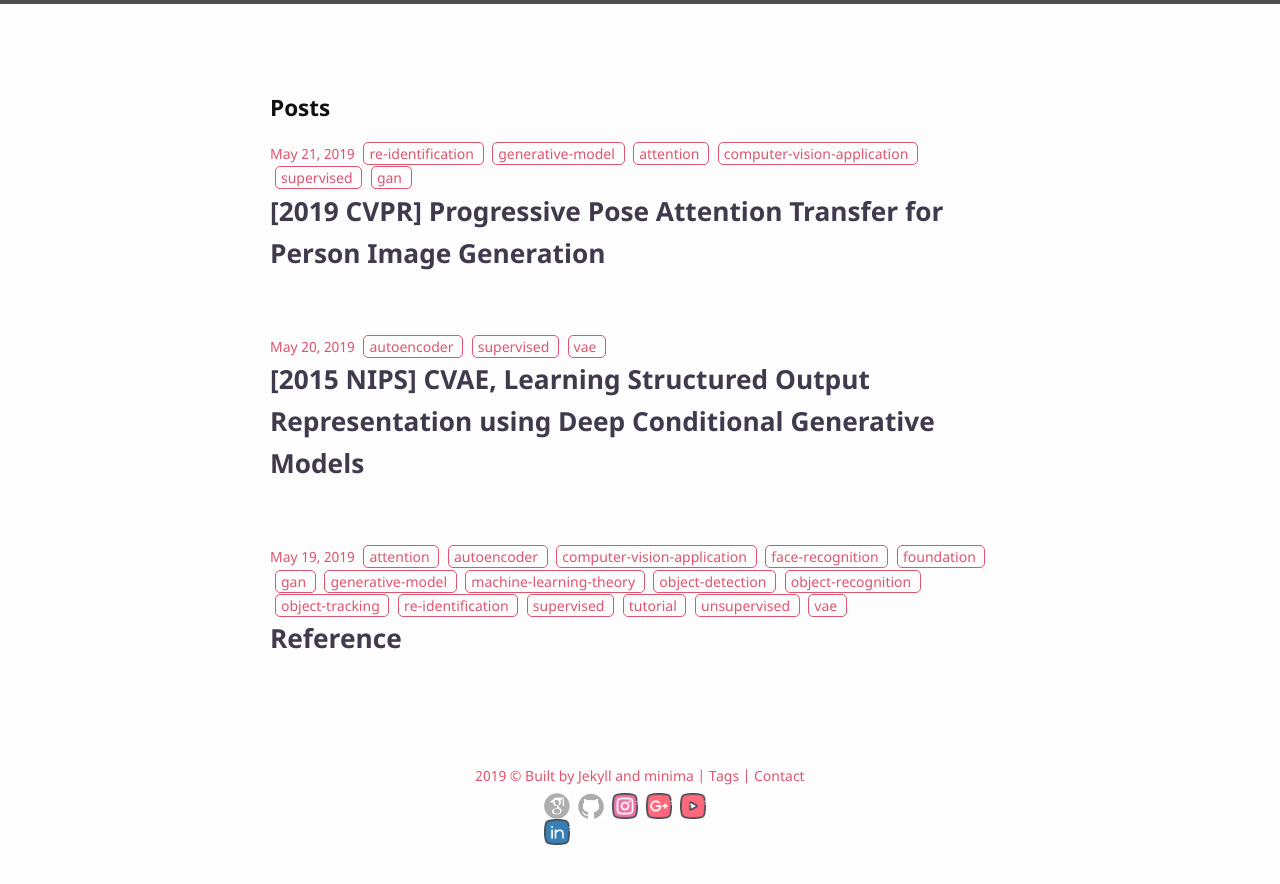
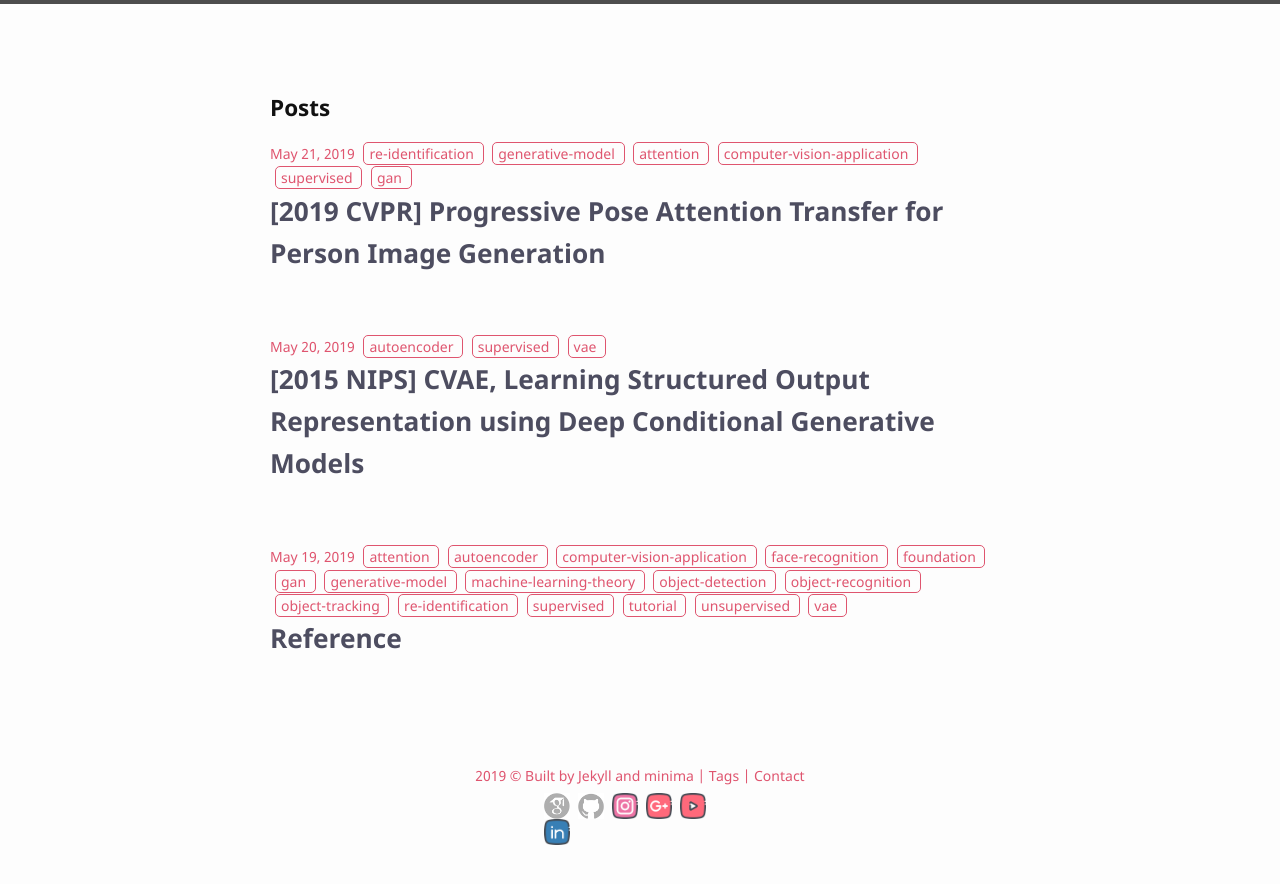
Before and after one commit to bismex/bismex.github.io, a Jekyll site: the page built from index.html, in a window 1280 px wide. Shown: the top 884 px of the page. Built offline with Jekyll 4.4.1, drawn with Linux system fonts in a browser that asks for light colours.

Commit message:
Update main.scss

```diff
--- a/_sass/main.scss
+++ b/_sass/main.scss
@@ -14,7 +14,7 @@ $spacing-unit:     30px !default;
 
 $text-color:       #111 !default;
 $background-color: #fdfdfd !default;
-$brand-color:      #41394c !default;
+$brand-color:      #4d4d60 !default;
 
 $grey-color:       #df556f !default;
 $grey-color-light: lighten($grey-color, 40%) !default;
```
